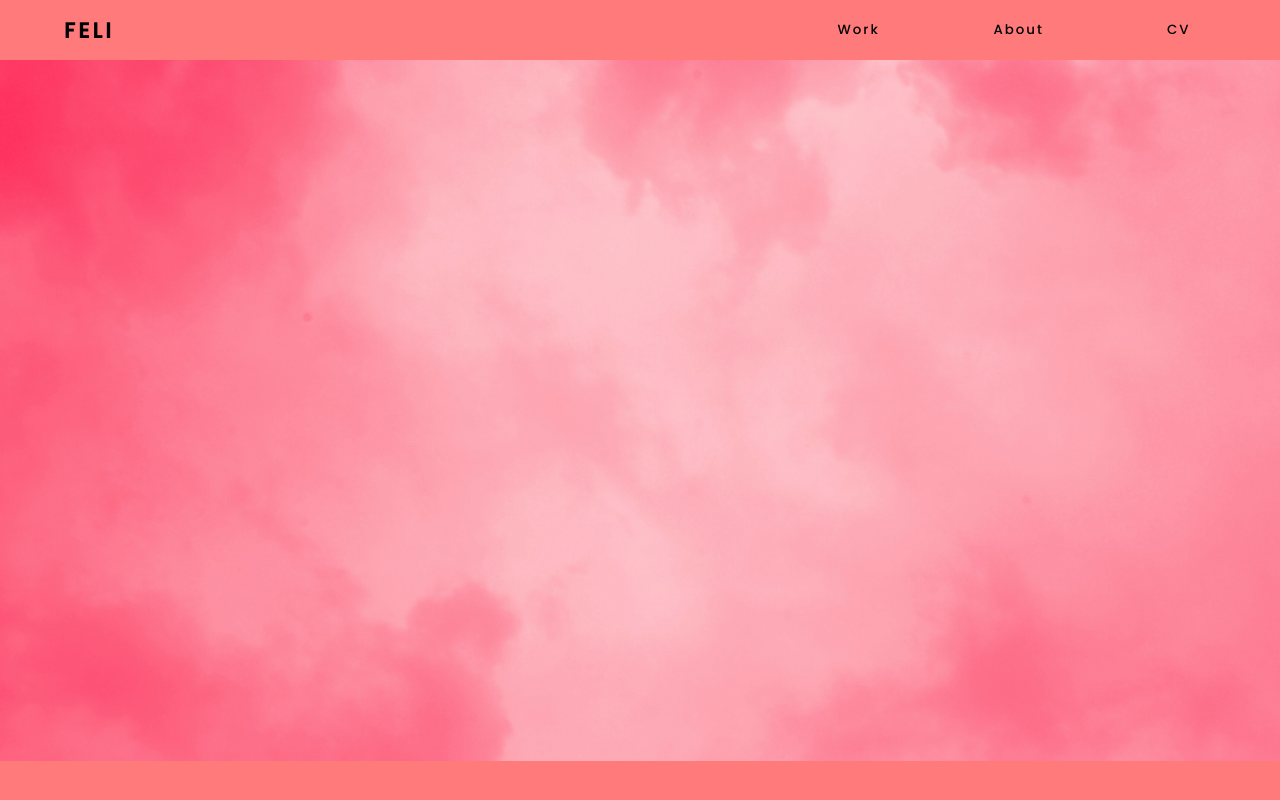
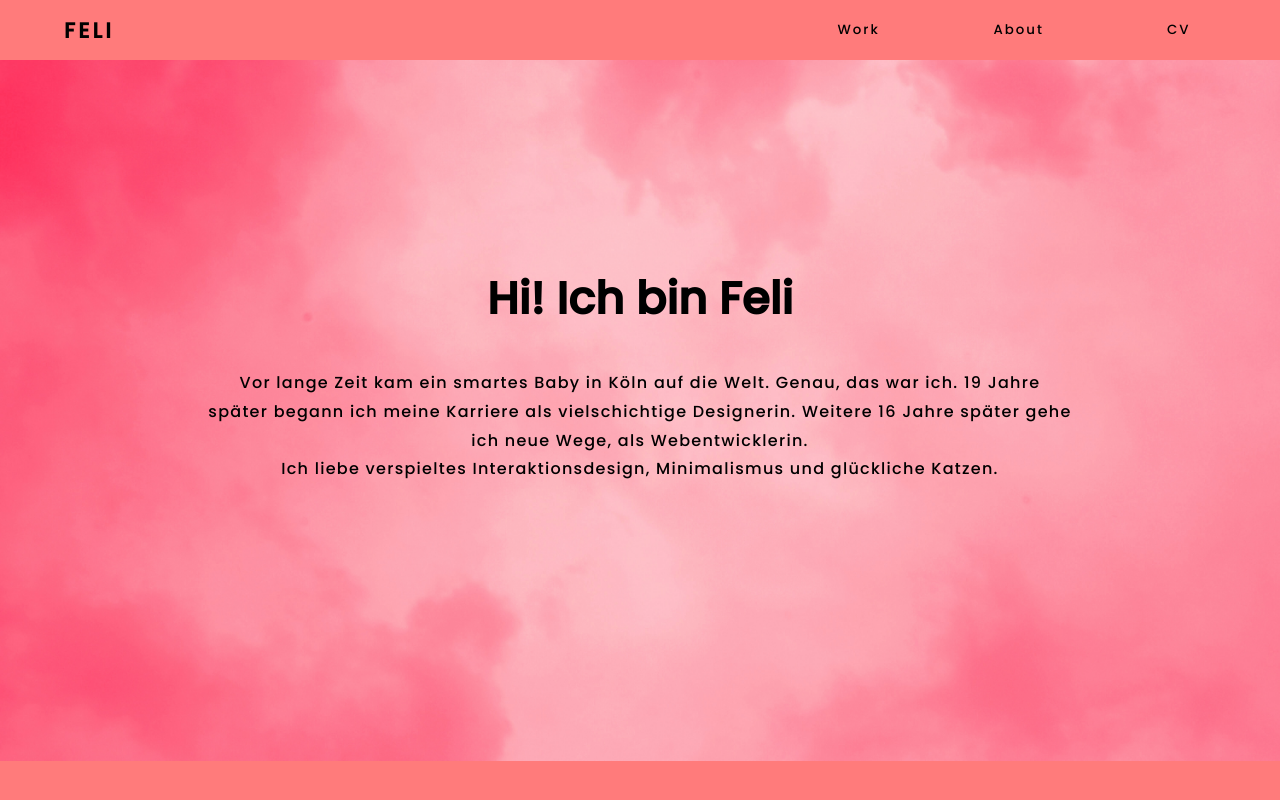
Before and after one commit to FeliKroder/FeliKroder.github.io, a Next.js app: page /about in a window 1280 px wide. Built offline with nearby package versions, Linux system fonts and the light colour scheme.

Commit message:
Add  and style self-description Text

```diff
--- a/components/AboveTheFold/index.jsx
+++ b/components/AboveTheFold/index.jsx
@@ -1,5 +1,10 @@
 import { StyledContainer } from "@/design-system/StyledContainer";
-import { StyledImage } from "@/design-system/StyledImage";
+import {
+  StyledImage,
+  StyledOverlayText,
+  StyledOverlayTextBox,
+  StyledOverlayTitle,
+} from "@/design-system/StyledImage";
 import { StyledHeader } from "@/design-system/StyledHeader";
 import MainNavigation from "@/components/MainNavigation";
 
@@ -18,6 +23,19 @@ export default function AboveTheFold() {
           height={2160}
           priority={true}
         ></StyledImage>
+        <StyledOverlayTextBox>
+          <StyledOverlayTitle>Hi! Ich bin Feli</StyledOverlayTitle>
+        </StyledOverlayTextBox>
+        <StyledOverlayTextBox>
+          <StyledOverlayText>
+            Vor lange Zeit kam ein smartes Baby in Köln auf die Welt. Genau, das
+            war ich. 19 Jahre später begann ich meine Karriere als
+            vielschichtige Designerin. Weitere 16 Jahre später gehe ich neue
+            Wege, als Webentwicklerin. <br />
+            Ich liebe verspieltes Interaktionsdesign, Minimalismus und
+            glückliche Katzen.
+          </StyledOverlayText>
+        </StyledOverlayTextBox>
       </StyledContainer>
     </div>
   );
--- a/design-system/StyledContainer.js
+++ b/design-system/StyledContainer.js
@@ -2,7 +2,7 @@ import styled from "styled-components";
 
 export const StyledContainer = styled.div`
   display: flex;
-  justify-content: center;
+  justify-content: left;
   align-items: center;
   height: 701px;
   overflow: hidden;
--- a/design-system/StyledHeader.js
+++ b/design-system/StyledHeader.js
@@ -13,6 +13,6 @@ export const StyledHeader = styled.h2`
   letter-spacing: 0.15em;
 
   @media (max-width: 428px) {
-    padding: 0 0 0 2em;
+    padding: 0 0 0 1.3em;
   }
 `;
--- a/design-system/StyledImage.js
+++ b/design-system/StyledImage.js
@@ -2,7 +2,60 @@ import styled from "styled-components";
 import Image from "next/image";
 
 export const StyledImage = styled(Image)`
+  position: relative;
   width: 100%;
+  max-width: 100%;
   height: 100%;
   object-fit: cover;
 `;
+
+export const StyledOverlayTextBox = styled.div`
+  position: fixed;
+  width: 100%;
+  display: flex;
+  justify-content: center;
+  align-items: center;
+
+  @media (max-width: 928px) {
+    width: 100%;
+  }
+  // @media (max-width: 428px) {
+  //   width: 100%;
+  // }
+`;
+
+export const StyledOverlayText = styled.p`
+  text-align: center;
+  padding: 2em 13em 0 13em;
+  font-weight: 450;
+  letter-spacing: 0.08em;
+  line-height: 180%;
+
+  @media (max-width: 928px) {
+    padding: 0 2em 2em 2em;
+  }
+  // @media (max-width: 428px) {
+  //   padding: 3em 2em 0 2em;
+  // }
+`;
+
+export const StyledOverlayTitle = styled.h2`
+  text-align: center;
+  padding: 0 0 5em 0;
+  font-weight: bold;
+  font-size: 2.8em;
+
+  // letter-spacing: 0.08em;
+  // line-height: 180%;
+
+  @media (max-width: 928px) {
+    line-break: auto;
+    font-size: 2.4em;
+    padding: 0 0 9em 0;
+  }
+  @media (max-width: 428px) {
+    line-break: auto;
+    font-size: 2.4em;
+    padding: 0 0 12em 0;
+  }
+`;
--- a/pages/about.jsx
+++ b/pages/about.jsx
@@ -5,10 +5,10 @@ export default function Home() {
   return (
     <>
       <Head>
-        <title>Portfolio von Felicitas Kroder</title>
+        <title>About Felicitas Kroder</title>
         <meta
           name="description"
-          content="Dieses Portfolio ist ein persönliches Projekt und dient zur visuellen Darstellung meiner programmatischen Fähigkeiten"
+          content="Diese Seite gibt eine kurze Übersicht über meine Person"
         />
         <meta name="viewport" content="width=device-width, initial-scale=1" />
         <link rel="icon" href="/favicon.ico" />
```
Also changed, not shown: 1 other file (tests, documents, lock files or other folders).
